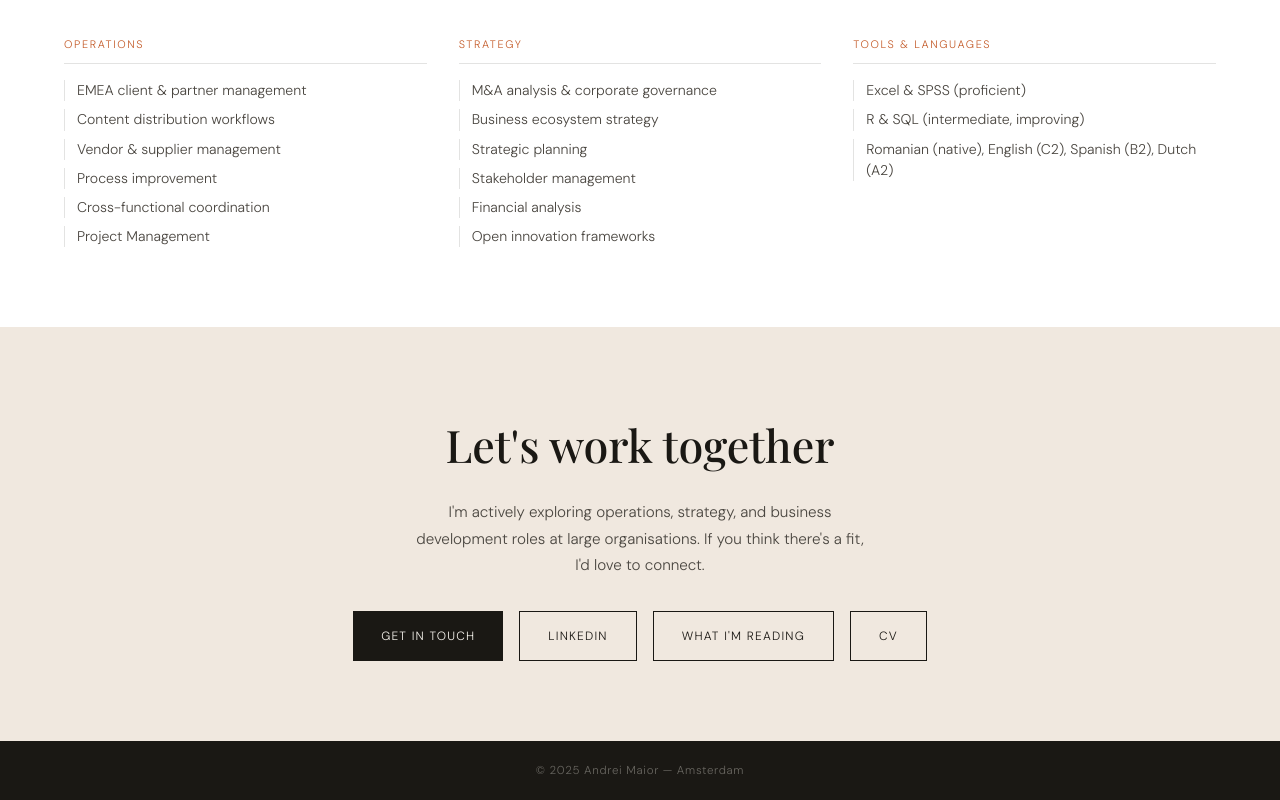
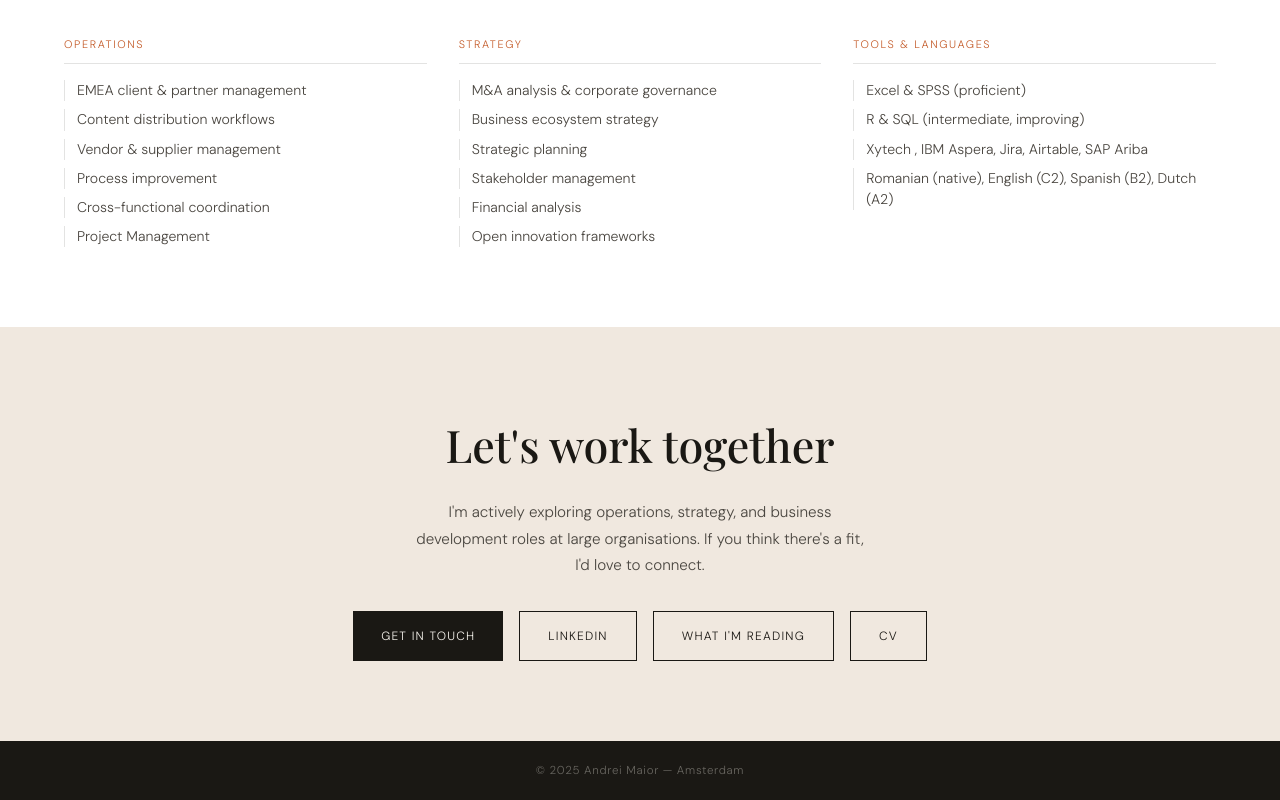
Before and after one commit to andreimaior1998/Portfolio, a plain HTML site: page index.html in a window 1280 px wide. Shown: the part 3412-4212 px from the top of the page. Drawn offline with nearby package versions, Linux system fonts and the light colour scheme.

Commit message:
Add tools and languages to skill list

```diff
--- a/index.html
+++ b/index.html
@@ -242,6 +242,7 @@
       <ul class="skill-list">
         <li>Excel &amp; SPSS (proficient)</li>
         <li>R &amp; SQL (intermediate, improving)</li>
+        <li>Xytech , IBM Aspera, Jira, Airtable, SAP Ariba</li>
         <li>Romanian (native), English (C2), Spanish (B2), Dutch (A2)</li>
       </ul>
     </div>
```
